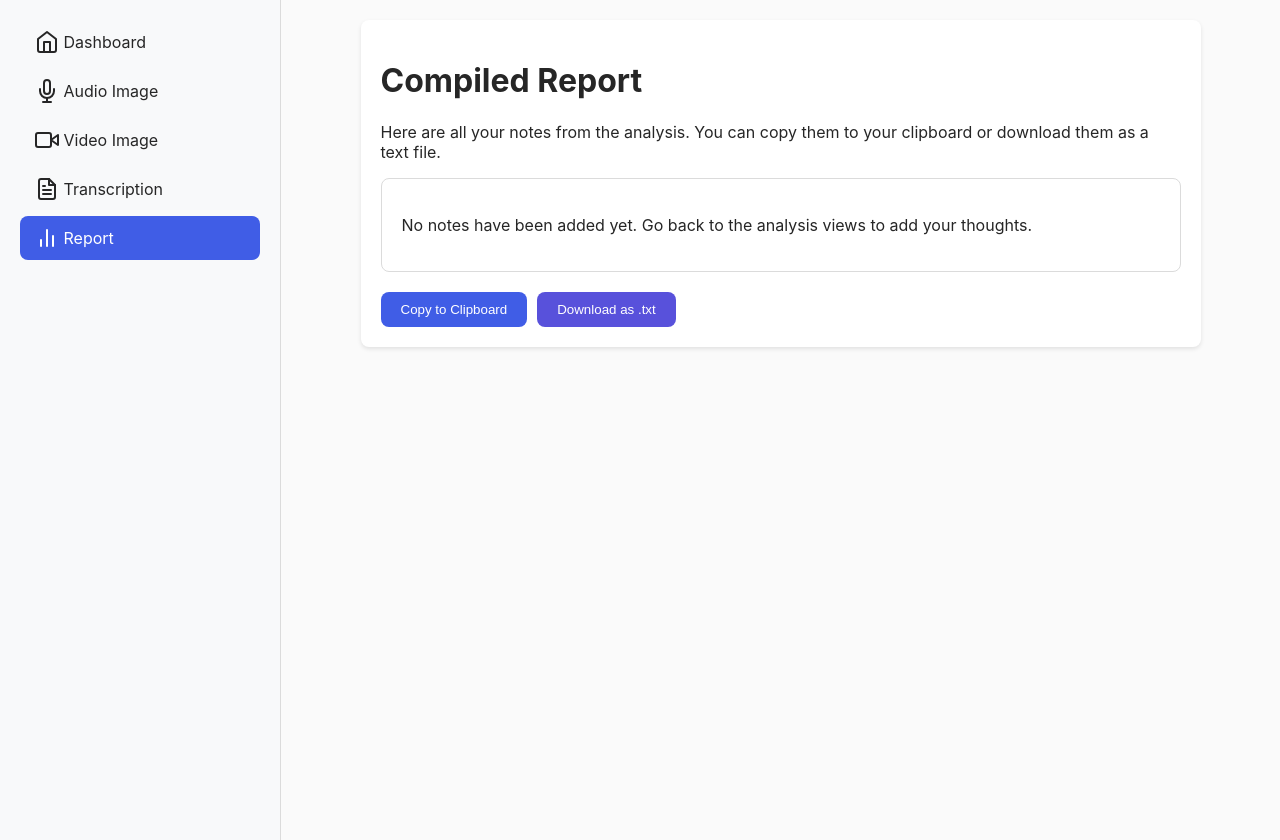
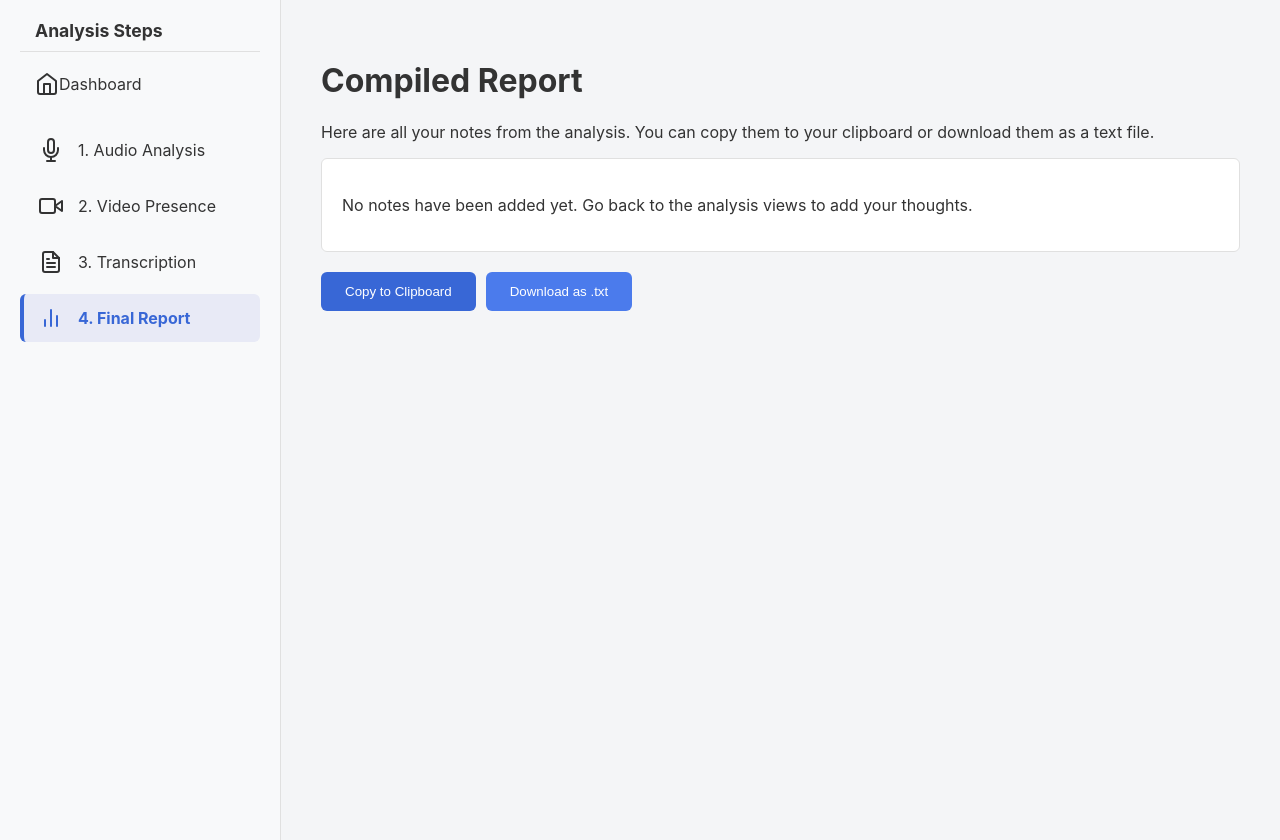
Before and after one commit to adamrangwala/public-speaking-coach-mvp, a FastAPI app: page /report/1 in a window 1280 px wide. Run offline with FastAPI, Linux system fonts and the light colour scheme; data comes from the database, SQL or seed files in the repository; data that the repository does not hold is empty; some libraries are stand-ins or nearby versions.

Commit message:
index.html 2 column update and UI improvements and imbed youtube short link

```diff
--- a/app/static/css/style.css
+++ b/app/static/css/style.css
@@ -1,11 +1,11 @@
 :root {
-  --primary: #405DE6;     /* Instagram Blue */
-  --secondary: #5851DB;   /* Purple */
-  --background: #FAFAFA;  /* Light gray */
-  --text: #262626;        /* Dark gray */
-  --border: #DBDBDB;      /* Light border */
-  --radius: 8px;
-  --shadow: 0 2px 4px rgba(0,0,0,0.1);
+  --primary: #3867d6; /* A more professional blue */
+  --secondary: #4b7bec; /* A lighter blue for hover states */
+  --background: #f4f5f7; /* A slightly cooler light gray */
+  --text: #333; /* A softer black */
+  --border: #e0e0e0; /* A lighter border color */
+  --radius: 6px; /* A slightly smaller border radius */
+  --shadow: 0 1px 3px rgba(0,0,0,0.05); /* A more subtle shadow */
 }
 
 body {
@@ -17,23 +17,21 @@ body {
 }
 
 .container {
-    max-width: 800px;
+    max-width: 1200px;
     margin: 0 auto;
-    background-color: #fff;
     padding: 20px;
-    border-radius: var(--radius);
-    box-shadow: var(--shadow);
 }
 
 .button {
     background-color: var(--primary);
     color: #fff;
-    padding: 10px 20px;
+    padding: 12px 24px;
     border-radius: var(--radius);
     text-decoration: none;
     display: inline-block;
     border: none;
     cursor: pointer;
+    font-weight: 500;
     transition: background-color 0.2s, transform 0.1s;
 }
 
@@ -43,6 +41,11 @@ body {
 
 .button:active {
     transform: scale(0.98);
+}
+
+.button:disabled {
+    background-color: #ccc;
+    cursor: not-allowed;
 }
 
 .progress-bar-container {
@@ -112,3 +115,47 @@ body {
     justify-content: space-between;
     margin-top: 20px;
 }
+.sidebar-header {
+    padding: 0 15px 10px;
+    border-bottom: 1px solid var(--border);
+    margin-bottom: 10px;
+}
+.sidebar-header h3 {
+    margin: 0;
+    font-size: 1.1em;
+}
+.progress-steps {
+    margin-top: 20px;
+}
+.step {
+    display: flex;
+    align-items: center;
+    padding: 12px 15px;
+    border-radius: var(--radius);
+    text-decoration: none;
+    color: var(--text);
+    margin-bottom: 8px;
+    transition: background-color 0.2s;
+    border-left: 4px solid transparent;
+}
+.step:hover {
+    background-color: #e9ecef;
+}
+.step.active {
+    background-color: #e8eaf6; /* A light purple/blue */
+    color: var(--primary);
+    font-weight: bold;
+    border-left: 4px solid var(--primary);
+}
+.step-icon {
+    margin-right: 15px;
+    display: flex;
+    align-items: center;
+}
+.step-icon i {
+    width: 20px;
+    height: 20px;
+}
+.step.active .step-icon {
+    color: var(--primary);
+}
--- a/app/templates/sidebar.html
+++ b/app/templates/sidebar.html
@@ -1,22 +1,30 @@
 <nav class="sidebar">
-    <a href="/" class="sidebar-link {% if request.path == '/' %}active{% endif %}">
+    <div class="sidebar-header">
+        <h3>Analysis Steps</h3>
+    </div>
+    <a href="/" class="sidebar-link {% if request.url.path == '/' %}active{% endif %}">
         <i data-feather="home"></i>
-        <span>&nbsp;Dashboard</span>
+        <span>Dashboard</span>
     </a>
-    <a href="/audio/{{ video_id }}" class="sidebar-link {% if request.path.startswith('/audio/') %}active{% endif %}">
-        <i data-feather="mic"></i>
-        <span>&nbsp;Audio Image</span>
-    </a>
-    <a href="/video/{{ video_id }}" class="sidebar-link {% if request.path.startswith('/video/') %}active{% endif %}">
-        <i data-feather="video"></i>
-        <span>&nbsp;Video Image</span>
-    </a>
-    <a href="/text/{{ video_id }}" class="sidebar-link {% if request.path.startswith('/text/') %}active{% endif %}">
-        <i data-feather="file-text"></i>
-        <span>&nbsp;Transcription</span>
-    </a>
-    <a href="/report/{{ video_id }}" class="sidebar-link {% if request.path.startswith('/report/') %}active{% endif %}">
-        <i data-feather="bar-chart-2"></i>
-        <span>&nbsp;Report</span>
-    </a>
+
+    {% if video_id %}
+    <div class="progress-steps">
+        <a href="/audio/{{ video_id }}" class="step {% if 'audio' in request.url.path %}active{% endif %}">
+            <div class="step-icon"><i data-feather="mic"></i></div>
+            <div class="step-label">1. Audio Analysis</div>
+        </a>
+        <a href="/video/{{ video_id }}" class="step {% if 'video' in request.url.path %}active{% endif %}">
+            <div class="step-icon"><i data-feather="video"></i></div>
+            <div class="step-label">2. Video Presence</div>
+        </a>
+        <a href="/text/{{ video_id }}" class="step {% if 'text' in request.url.path %}active{% endif %}">
+            <div class="step-icon"><i data-feather="file-text"></i></div>
+            <div class="step-label">3. Transcription</div>
+        </a>
+        <a href="/report/{{ video_id }}" class="step {% if 'report' in request.url.path %}active{% endif %}">
+            <div class="step-icon"><i data-feather="bar-chart-2"></i></div>
+            <div class="step-label">4. Final Report</div>
+        </a>
+    </div>
+    {% endif %}
 </nav>
```
Also changed, not shown: UI_UX_IMPROVEMENT_PLAN.md (added, +69 -0 lines), app/templates/index.html (+69 -2 lines).
